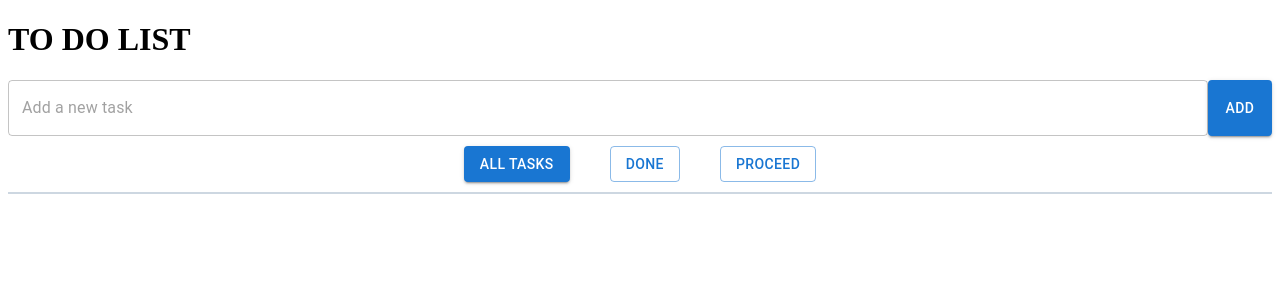
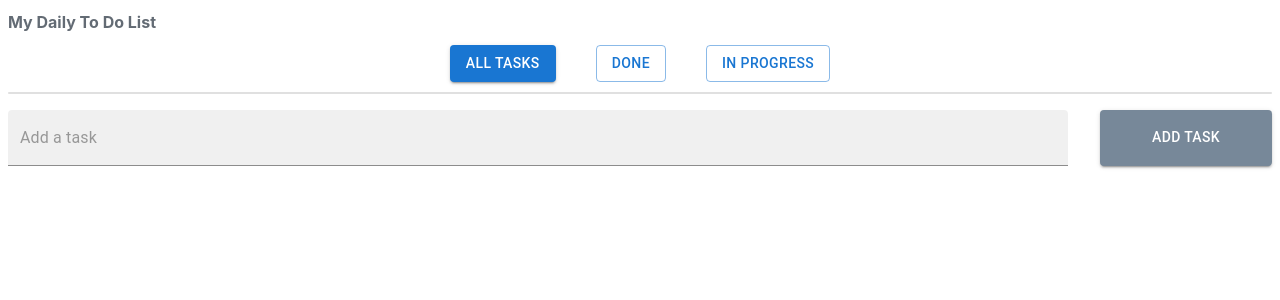
Before and after one commit to Tracy-maker/TodoList, a React (Create React App) app: page / in a window 1280 px wide. Shown: the top 300 px of the page. Built offline with nearby package versions, Linux system fonts and the light colour scheme.

Commit message:
update UI part

```diff
--- a/src/App.js
+++ b/src/App.js
@@ -1,34 +1,63 @@
 import { useState } from "react";
-import AddTask from "./components/AddTask";
+import CreateTask from "./components/CreateTask";
 import TaskList from "./components/TaskList";
+import { Box } from "@mui/material";
+import styled from "styled-components";
+import Typography from "@mui/joy/Typography";
 import TaskButton from "./components/TaskButton";
 
+const TaskForm = styled(Box)`
+  display: flex;
+  flex-direction: column;
+  justify-content: space-between;
+  align-items: stretch;
+`;
 function App() {
   const [tasks, setTasks] = useState([]);
   const [filter, setFilter] = useState("all");
 
+  const handleFilterTasks = (filter) => {
+    setFilter(filter);
+  };
 
-  const handleFilterTasks = (filter) => {
-    console.log(filter);
-    setFilter(filter)
-
-  };
+  let filteredTasks = tasks;
+  if (filter !== "all") {
+    filteredTasks = tasks.filter((task) => task.status === filter);
+  }
 
   const toggleCheckedBoxById = (id) => {
     const updatedTasks = tasks.map((task) => {
       if (task.id === id) {
         let nextStatus;
-      if(task.status==="done"){
-        nextStatus="proceed"
-      }else{
-        nextStatus="done"
+        if (task.status === "done") {
+          nextStatus = "inProgress";
+        } else {
+          nextStatus = "done";
         }
         return {
           ...task,
-        status:nextStatus,
+          status: nextStatus,
         };
       }
       return task;
+    });
+    setTasks(updatedTasks);
+  };
+
+  const createTask = (title) => {
+    const updatedTasks = [
+      ...tasks,
+      {
+        id: Math.random().toString(),
+        title,
+        status: "inProgress",
+      },
+    ];
+    setTasks(updatedTasks);
+  };
+  const deleteTasksById = (id) => {
+    const updatedTasks = tasks.filter((task) => {
+      return task.id !== id;
     });
     setTasks(updatedTasks);
   };
@@ -38,7 +67,7 @@ function App() {
       if (task.id === id) {
         return {
           ...task,
-          taskTitle: newTitle,
+          title: newTitle,
         };
       }
       return task;
@@ -46,50 +75,20 @@ function App() {
     setTasks(updatedTasks);
   };
 
-  const deleteTaskById = (id) => {
-    const updatedTasks = tasks.filter((task) => {
-      return task.id !== id;
-    });
-    setTasks(updatedTasks);
-  };
-
-  const createTask = (taskTitle) => {
-    const updatedTasks = [
-      ...tasks,
-      {
-        id: Math.random().toString(),
-        taskTitle,
-        status: "proceed",
-      },
-    ];
-    setTasks(updatedTasks);
-  };
-
-
-
-let filteredTasks = tasks;
-if (filter !== "all") {
-    filteredTasks = tasks.filter((task) => task.status === filter);
-}
-  // const filteredTasks = filter === "all" ? tasks : tasks.filter((task) => task.status === filter);
-
-
-
   return (
-    <div>
-      <h1>TO DO LIST</h1>
-      <div>
-        <AddTask onCreate={createTask} />
+    <TaskForm>
+      <Typography variant="h1" component="h1">
+        My Daily To Do List
+      </Typography>
       <TaskButton defaultValue={filter} onFilterChange={handleFilterTasks} />
       <TaskList
         toggleCheckedBoxById={toggleCheckedBoxById}
+        tasks={filteredTasks}
+        onDelete={deleteTasksById}
         onEdit={editTaskById}
-          tasks={filteredTasks}
-          onDelete={deleteTaskById}
       />
-      </div>
-    </div>
+      <CreateTask onCreate={createTask} />
+    </TaskForm>
   );
 }
-
 export default App;
--- a/src/components/AddTask.js
+++ /dev/null
@@ -1,39 +0,0 @@
-import * as React from "react";
-import { useState } from "react";
-import TextField from "@mui/material/TextField";
-import Button from "@mui/material/Button";
-import styled from "styled-components";
-
-const TaskSearchBar = styled.form`
-  display: flex;
-  justify-content: center;
-  align-items: stretch;
-`;
-function AddTask({ onCreate }) {
-  const [taskTitle, setTaskTitle] = useState("");
-
-  const handleChange = (event) => {
-    setTaskTitle(event.target.value);
-  };
-  const handleSubmit = (event) => {
-    event.preventDefault();
-    if (taskTitle.trim() !== "") {
-      onCreate(taskTitle);
-      setTaskTitle("");
-    }
-  };
-  return (
-    <TaskSearchBar onSubmit={handleSubmit}>
-      <TextField
-        value={taskTitle}
-        onChange={handleChange}
-        fullWidth
-        placeholder="Add a new task"
-      />
-      <Button type="submit" variant="contained">
-        Add
-      </Button>
-    </TaskSearchBar>
-  );
-}
-export default AddTask;
--- /dev/null
+++ b/src/components/CreateTask.js
@@ -0,0 +1,46 @@
+import * as React from "react";
+import Stack from "@mui/material/Stack";
+import TextField from "@mui/material/TextField";
+import Button from "@mui/material/Button";
+import { useState } from "react";
+
+function CreateTask(props) {
+  const [title, setTitle] = useState("");
+
+  const handleChange = (event) => {
+    setTitle(event.target.value);
+  };
+
+  const handleSubmit = (event) => {
+    event.preventDefault();
+    if (title.trim() !== "") {
+      props.onCreate(title);
+      setTitle("");
+    }
+  };
+
+  return (
+    <Stack onSubmit={handleSubmit} component="form" direction="row" spacing={4} >
+      <TextField
+        value={title}
+        onChange={handleChange}
+        fullWidth
+        hiddenLabel
+        placeholder="Add a task"
+        variant="filled"
+      />
+      <Button
+        sx={{
+          width: "25ch",
+          backgroundColor: "#778899",
+        }}
+        type="submit"
+        variant="contained"
+      >
+        Add Task
+      </Button>
+    </Stack>
+  );
+}
+
+export default CreateTask;
--- a/src/components/TaskButton.js
+++ b/src/components/TaskButton.js
@@ -9,31 +9,28 @@ const ButtonNavigationBar = styled(Box)`
   padding: 10px;
 `;
 
-function TaskButton({ defaultValue, onFilterChange }) {
-
-console.log("default value",defaultValue);
+function TaskButton(props) {
   return (
     <ButtonNavigationBar>
       <Button
-        variant={defaultValue === "all" ? "contained" : "outlined"}
-        onClick={() => onFilterChange("all")}
+        variant={props.defaultValue === "all" ? "contained" : "outlined"}
+        onClick={() => props.onFilterChange("all")}
       >
         All Tasks
       </Button>
       <Button
-        variant={defaultValue === "done" ? "contained" : "outlined"}
-        onClick={() => onFilterChange("done")}
+        variant={props.defaultValue === "done" ? "contained" : "outlined"}
+        onClick={() => props.onFilterChange("done")}
       >
         Done
       </Button>
       <Button
-        variant={defaultValue === "proceed" ? "contained" : "outlined"}
-        onClick={() =>onFilterChange("proceed")}
+        variant={props.defaultValue === "inProgress" ? "contained" : "outlined"}
+        onClick={() => props.onFilterChange("inProgress")}
       >
-        Proceed
+        In Progress
       </Button>
     </ButtonNavigationBar>
   );
 }
-
 export default TaskButton;
--- a/src/components/TaskEdit.js
+++ b/src/components/TaskEdit.js
@@ -9,18 +9,17 @@ const TaskEditBar = styled.form`
   justify-content: flex-start;
   align-items: stretch;
 `;
+function TaskEdit(props) {
+  const [title, setTitle]=useState(props.task.title);
 
-function TaskEdit({ task,onSubmit}) {
-  const [title, setTitle] = useState(task.taskTitle);
+  const handleChange=(event)=>{
+    setTitle(event.target.value);
+  }
 
-  const handleChange = (event) => {
-    setTitle(event.target.value);
-  };
-
-  const handleSubmit = (event) => {
+  const handleSubmit=(event)=>{
     event.preventDefault();
-    onSubmit(task.id,title);
-  };
+    props.onSubmit(props.task.id,title)
+  }
 
   return (
     <TaskEditBar onSubmit={handleSubmit}>
--- a/src/components/TaskList.js
+++ b/src/components/TaskList.js
@@ -1,26 +1,27 @@
 import * as React from "react";
-import Sheet from "@mui/joy/Sheet";
+import { Paper, Box } from "@mui/material";
 import TaskShow from "./TaskShow";
 
 
-function TaskList({ tasks, onDelete, onEdit, toggleCheckedBoxById }) {
-  const renderedAllTasks = tasks.map((task) => {
+
+function TaskList(props) {
+
+  const renderedTasksList = props.tasks.map((task) => {
     return (
       <TaskShow
-        onEdit={onEdit}
-        onDelete={onDelete}
         key={task.id}
         task={task}
-        toggleCheckedBoxById={toggleCheckedBoxById}
+        onDelete={props.onDelete}
+        onEdit={props.onEdit}
+        toggleCheckedBoxById={props.toggleCheckedBoxById}
       />
     );
   });
 
   return (
-    <>
-      <Sheet variant="outlined">{renderedAllTasks}</Sheet>
-    </>
+    <Box mb={2}>
+      <Paper variant="outlined">{renderedTasksList}</Paper>
+    </Box>
   );
 }
-
 export default TaskList;
--- a/src/components/TaskShow.js
+++ b/src/components/TaskShow.js
@@ -9,7 +9,7 @@ import { Box } from "@mui/material";
 import EditIcon from "@mui/icons-material/Edit";
 import TaskEdit from "./TaskEdit";
 
-const TaskItem = styled.div`
+const TaskItem = styled(Box)`
   display: flex;
   justify-content: space-between;
   align-items: center;
@@ -17,60 +17,58 @@ const TaskItem = styled.div`
   border-style: solid;
   border-width: 1px;
 `;
+
 const Title = styled(Typography)`
   text-decoration: ${({ isDeleted }) => (isDeleted ? "line-through" : "none")};
 `;
 
-function TaskShow({ task, onDelete, onEdit,toggleCheckedBoxById }) {
+function TaskShow(props) {
   const [showEdit, setShowEdit] = useState(false);
 
-  const handleEditClick = () => {
+  const handleEdit = () => {
     setShowEdit(!showEdit);
   };
 
   const handleSubmit = (id, newTitle) => {
     setShowEdit(false);
-    onEdit(id, newTitle);
+    props.onEdit(id, newTitle);
   };
 
-  let content = <h4>{task.taskTitle}</h4>;
+  let content = <h3>{props.task.title}</h3>;
   if (showEdit) {
-    content = <TaskEdit onSubmit={handleSubmit} task={task} />;
+    content = <TaskEdit onSubmit={handleSubmit} task={props.task} />;
   }
 
-  const handleDeleteClick = () => {
-    onDelete(task.id);
+  const handleDelete = () => {
+    props.onDelete(props.task.id);
   };
 
   const handleCheckboxChange = () => {
-    toggleCheckedBoxById(task.id)
+    props.toggleCheckedBoxById(props.task.id);
   };
 
   return (
     <TaskItem>
       <Checkbox
-        checked={task.status === "done"}
+        checked={props.task.status === "done"}
         onChange={handleCheckboxChange}
       />
-      <Title isDeleted={task.status === "done"} level="h4">
+      <Title isDeleted={props.task.status === "done"} level="h4">
         {content}
       </Title>
       <Box>
         <Chip
           variant="soft"
           color="success"
-          onClick={handleEditClick}
+          onClick={handleEdit}
           endDecorator={<EditIcon />}
-        >
-          Edit
-        </Chip>
+        />
+
         <Chip
           variant="soft"
           color="danger"
-          endDecorator={<ChipDelete onClick={handleDeleteClick} />}
-        >
-          Delete
-        </Chip>
+          endDecorator={<ChipDelete onClick={handleDelete} />}
+        />
       </Box>
     </TaskItem>
   );
```
Lines whose indentation alone changed are shown as unchanged.
